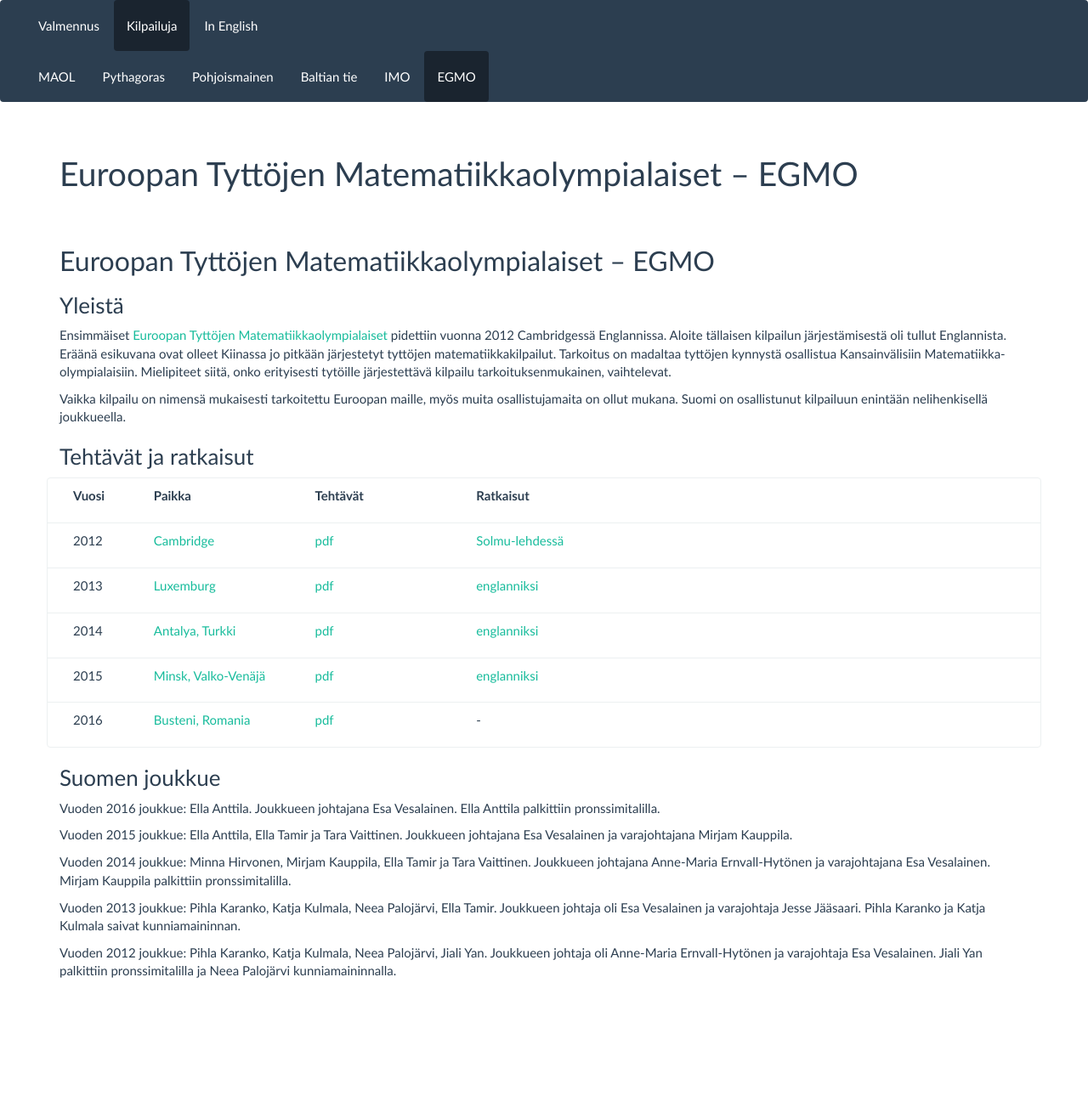
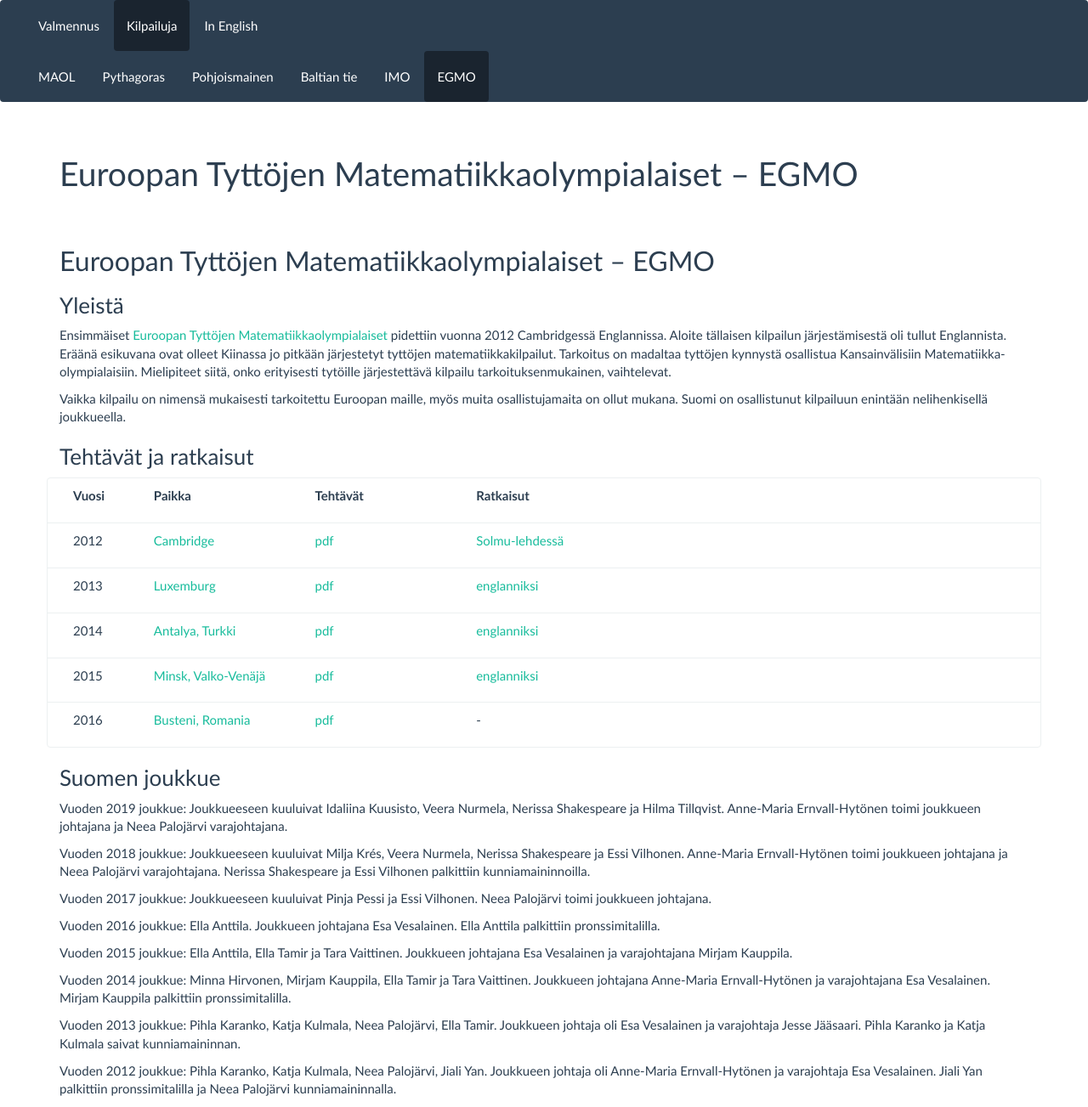
Before and after one commit to matematiikkakilpailut/matematiikkakilpailut.github.io, a Jekyll site: the page built from EGMO/index.md, in a window 1280 px wide. Shown: the whole page at 85% size. Built offline with Jekyll 4.4.1, drawn with Linux system fonts in a browser that asks for light colours; before the commit the page ends 1164 px from its top, so only the background shows below that.

Commit message:
Update index.md

```diff
--- a/EGMO/index.md
+++ b/EGMO/index.md
@@ -60,6 +60,12 @@ kilpailuun enintään nelihenkisellä joukkueella.
 
 ### Suomen joukkue
 
+Vuoden 2019 joukkue: Joukkueeseen kuuluivat Idaliina Kuusisto, Veera Nurmela, Nerissa Shakespeare ja Hilma Tillqvist. Anne-Maria Ernvall-Hytönen toimi joukkueen johtajana ja Neea Palojärvi varajohtajana.
+
+Vuoden 2018 joukkue: Joukkueeseen kuuluivat Milja Krés, Veera Nurmela, Nerissa Shakespeare ja Essi Vilhonen. Anne-Maria Ernvall-Hytönen toimi joukkueen johtajana ja Neea Palojärvi varajohtajana. Nerissa Shakespeare ja Essi Vilhonen palkittiin kunniamaininnoilla.
+
+Vuoden 2017 joukkue: Joukkueeseen kuuluivat Pinja Pessi ja Essi Vilhonen. Neea Palojärvi toimi joukkueen johtajana.
+
 Vuoden 2016 joukkue: Ella Anttila. Joukkueen johtajana Esa Vesalainen. Ella Anttila palkittiin pronssimitalilla.
 
 Vuoden 2015 joukkue: Ella Anttila, Ella Tamir ja Tara Vaittinen. Joukkueen johtajana Esa Vesalainen ja varajohtajana Mirjam Kauppila.
```
